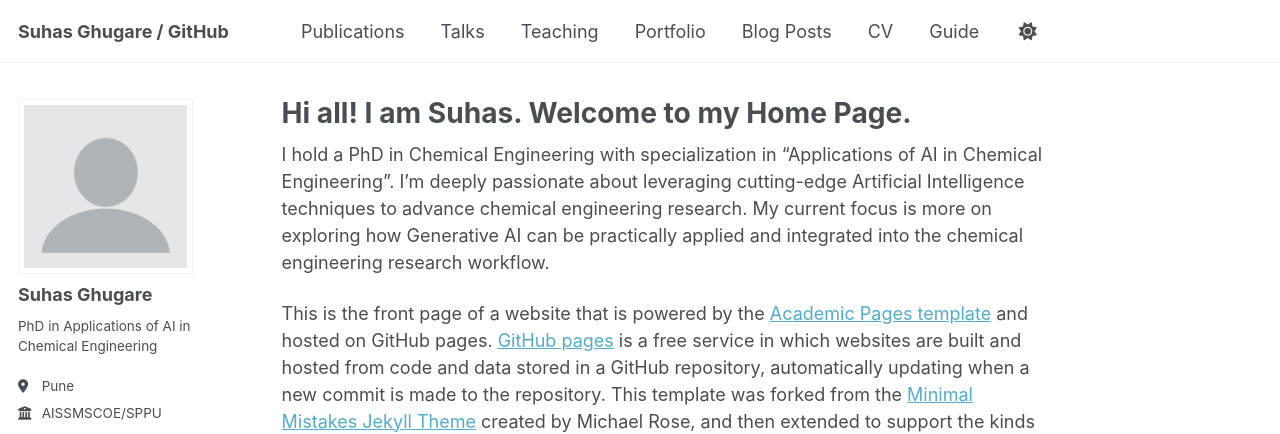
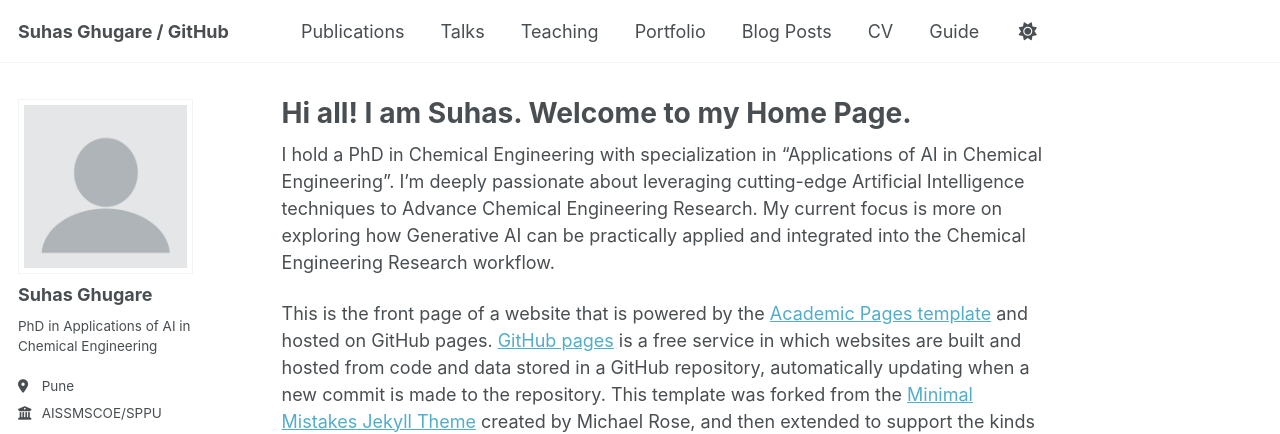
Before and after one commit to suhasghugare/suhasghugare.github.io, a Jekyll site: the page built from _pages/about.md, in a window 1280 px wide and 900 px high. Shown: the top 434 px of the window. Built offline with Jekyll 4.4.1, drawn with Linux system fonts in a browser that asks for light colours; some web fonts are replaced; a script that is not in the unit is left out.

```diff
--- a/_pages/about.md
+++ b/_pages/about.md
@@ -7,7 +7,7 @@ redirect_from:
   - /about.html
 ---
 
-I hold a PhD in Chemical Engineering with specialization in "Applications of AI in Chemical Engineering". I'm deeply passionate about leveraging cutting-edge Artificial Intelligence techniques to advance chemical engineering research. My current focus is more on exploring how Generative AI can be practically applied and integrated into the chemical engineering research workflow.
+I hold a PhD in Chemical Engineering with specialization in "Applications of AI in Chemical Engineering". I'm deeply passionate about leveraging cutting-edge Artificial Intelligence techniques to Advance Chemical Engineering Research. My current focus is more on exploring how Generative AI can be practically applied and integrated into the Chemical Engineering Research workflow.
 
 This is the front page of a website that is powered by the [Academic Pages template](https://github.com/academicpages/academicpages.github.io) and hosted on GitHub pages. [GitHub pages](https://pages.github.com) is a free service in which websites are built and hosted from code and data stored in a GitHub repository, automatically updating when a new commit is made to the repository. This template was forked from the [Minimal Mistakes Jekyll Theme](https://mmistakes.github.io/minimal-mistakes/) created by Michael Rose, and then extended to support the kinds of content that academics have: publications, talks, teaching, a portfolio, blog posts, and a dynamically-generated CV. Incidentally, these same features make it a great template for anyone that needs to show off a professional template!
 
```
